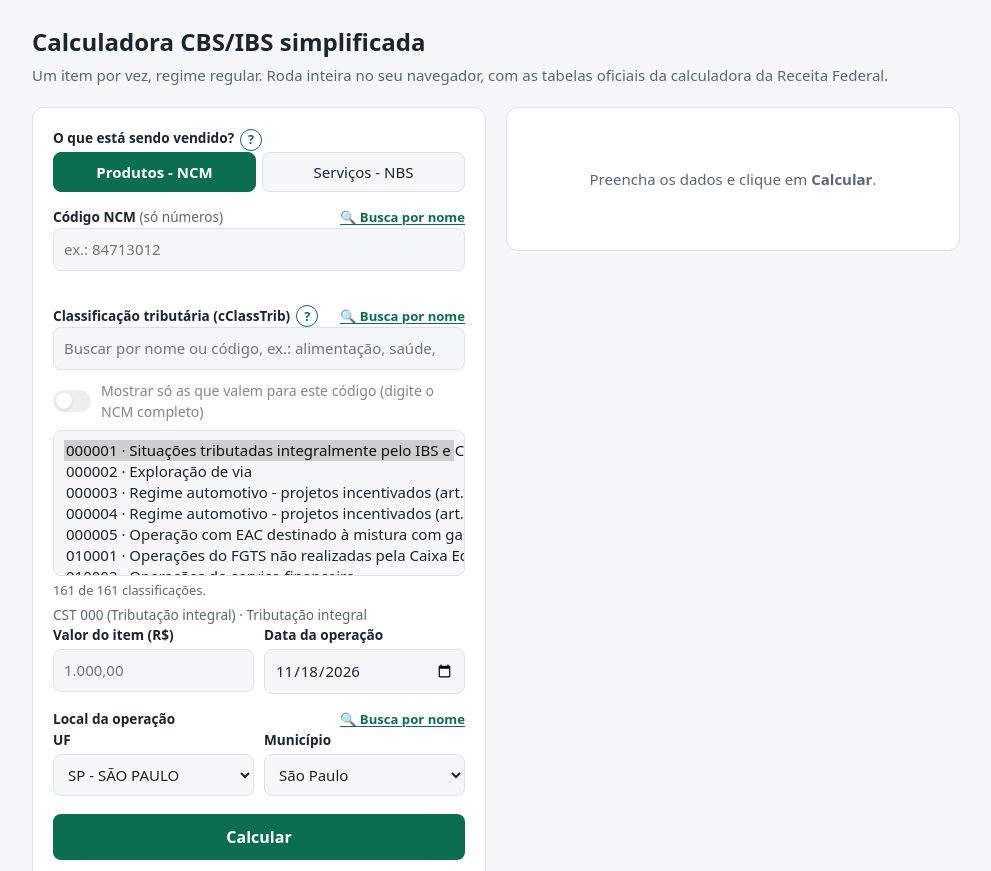
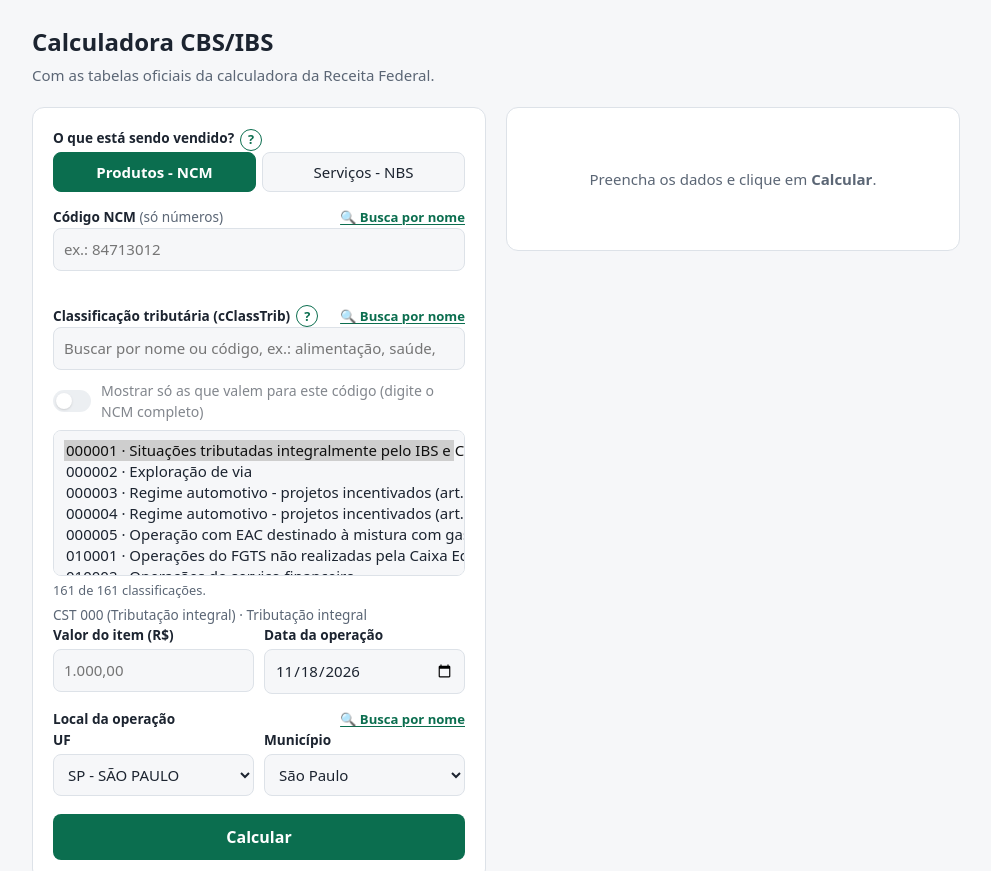
Before and after one commit to PauloTroyano/calculadora-cbs-ibs, a plain HTML site: page index.html in a window 1280 px wide. Shown: the top 871 px of the page, without its empty margins (144-1135 px from the left). Drawn offline with Linux system fonts and the light colour scheme.

Commit message:
Título sem "simplificada" e subtítulo só com a origem das tabelas
Co-Authored-By: Claude Opus 5.5 <noreply@anthropic.com>
Claude-Session: https://claude.ai/code/session_01J7i7uUGfZ8nZ2N3Hk8zkRt

```diff
--- a/index.html
+++ b/index.html
@@ -3,8 +3,8 @@
 <head>
 <meta charset="utf-8">
 <meta name="viewport" content="width=device-width, initial-scale=1">
-<title>Calculadora CBS/IBS simplificada</title>
-<meta name="description" content="Calculadora simplificada de CBS e IBS da Reforma Tributária, com as regras e tabelas oficiais da Receita Federal.">
+<title>Calculadora CBS/IBS</title>
+<meta name="description" content="Calculadora de CBS e IBS da Reforma Tributária, com as regras e tabelas oficiais da Receita Federal.">
 <style>
   :root {
     --bg: #f6f7f9; --card: #ffffff; --texto: #1c2430; --suave: #5b6675; --borda: #dde2e8;
@@ -141,8 +141,8 @@
 </head>
 <body>
 <main>
-  <h1>Calculadora CBS/IBS simplificada</h1>
-  <p class="sub">Um item por vez, regime regular. Roda inteira no seu navegador, com as tabelas oficiais da calculadora da Receita Federal.</p>
+  <h1>Calculadora CBS/IBS</h1>
+  <p class="sub">Com as tabelas oficiais da calculadora da Receita Federal.</p>
 
   <div class="grade">
     <form class="card" id="form" autocomplete="off">
```
